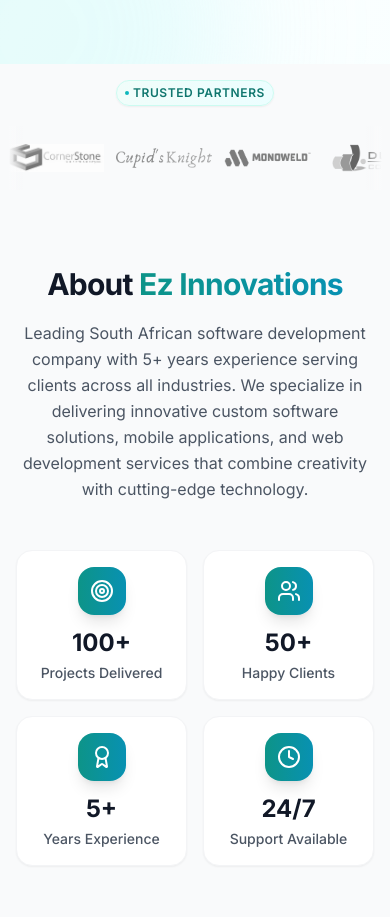
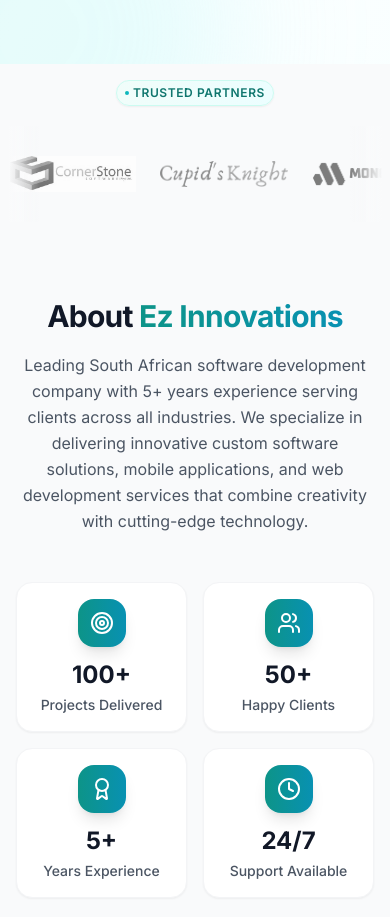
Before and after one commit to AhvashenReddy/EzInnovations, a Next.js app: page / in a window 390 px wide. Shown: the part 780-1697 px from the top of the page. Built offline with nearby package versions, Linux system fonts and the light colour scheme.

Commit message:
Fix mobile carousel scrolling: increase size, add touch scrolling, and scroll snap

```diff
--- a/src/components/ClientsCarousel.tsx
+++ b/src/components/ClientsCarousel.tsx
@@ -68,19 +68,24 @@ const ClientsCarousel = () => {
         >
           <div
             ref={carouselRef}
-            className="flex gap-3 sm:gap-6 lg:gap-12 overflow-x-auto py-2 sm:py-4 no-scrollbar"
-            style={{ scrollBehavior: 'auto' }}
+            className="flex gap-6 sm:gap-8 lg:gap-12 overflow-x-auto py-4 sm:py-6 no-scrollbar"
+            style={{
+              scrollBehavior: 'auto',
+              WebkitOverflowScrolling: 'touch',
+              scrollSnapType: 'x mandatory'
+            }}
           >
             {duplicatedClients.map((client, index) => (
               <div
                 key={`${client.name}-${index}`}
-                className="flex-shrink-0 flex items-center justify-center h-12 w-24 sm:h-14 sm:w-28 lg:h-16 lg:w-32 opacity-60 hover:opacity-100 transition-opacity duration-300"
+                className="flex-shrink-0 flex items-center justify-center h-16 w-32 sm:h-20 sm:w-40 lg:h-20 lg:w-40 opacity-60 hover:opacity-100 transition-opacity duration-300"
+                style={{ scrollSnapAlign: 'start' }}
               >
                 <Image
                   src={client.logo}
                   alt={`${client.name} logo`}
-                  width={80}
-                  height={40}
+                  width={100}
+                  height={50}
                   className="object-contain w-full h-full filter grayscale hover:grayscale-0 transition-all duration-300"
                 />
               </div>
@@ -88,8 +93,8 @@ const ClientsCarousel = () => {
           </div>
 
           {/* Gradient overlays for smooth fade effect */}
-          <div className="absolute top-0 left-0 w-4 sm:w-8 lg:w-16 h-full bg-gradient-to-r from-gray-50 to-transparent pointer-events-none"></div>
-          <div className="absolute top-0 right-0 w-4 sm:w-8 lg:w-16 h-full bg-gradient-to-l from-gray-50 to-transparent pointer-events-none"></div>
+          <div className="absolute top-0 left-0 w-8 sm:w-12 lg:w-16 h-full bg-gradient-to-r from-gray-50 to-transparent pointer-events-none"></div>
+          <div className="absolute top-0 right-0 w-8 sm:w-12 lg:w-16 h-full bg-gradient-to-l from-gray-50 to-transparent pointer-events-none"></div>
         </motion.div>
       </div>
     </section>
```
